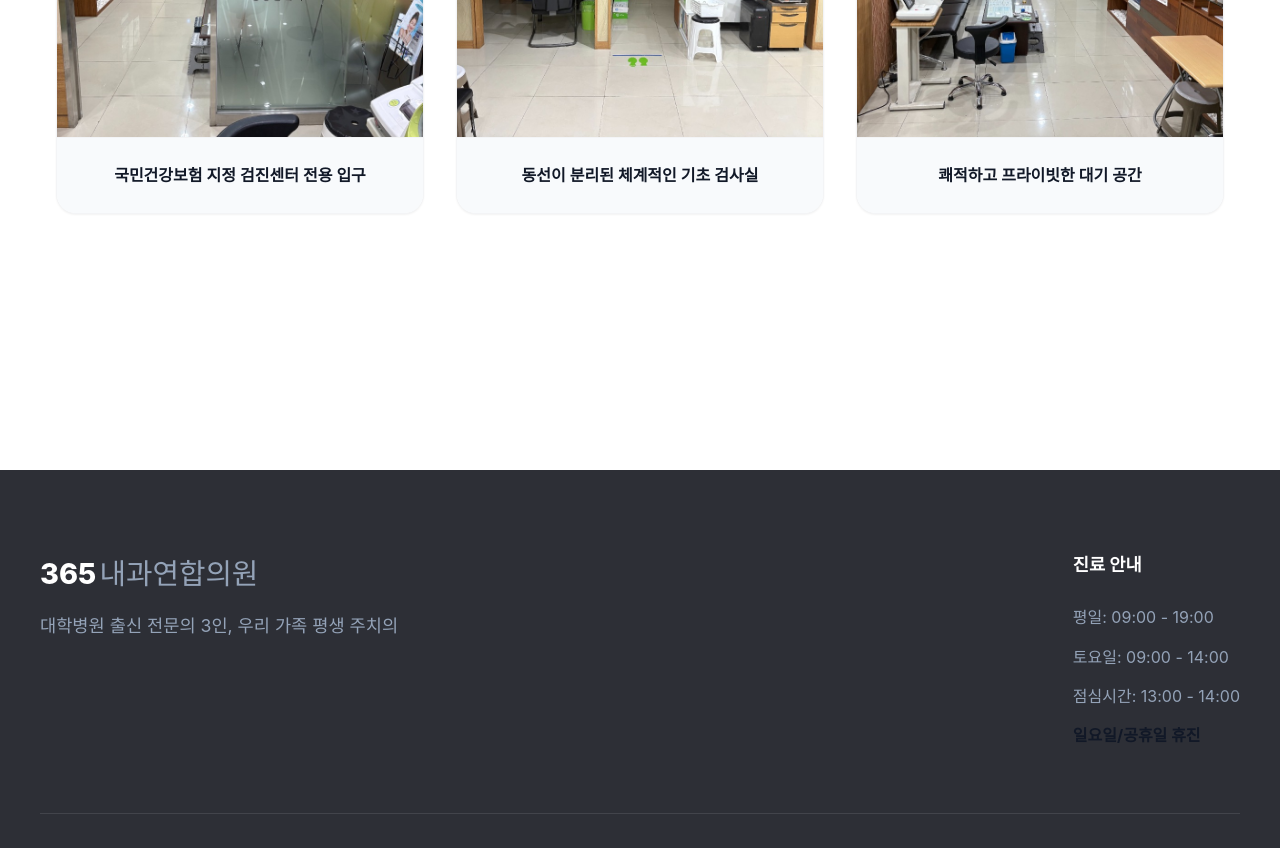
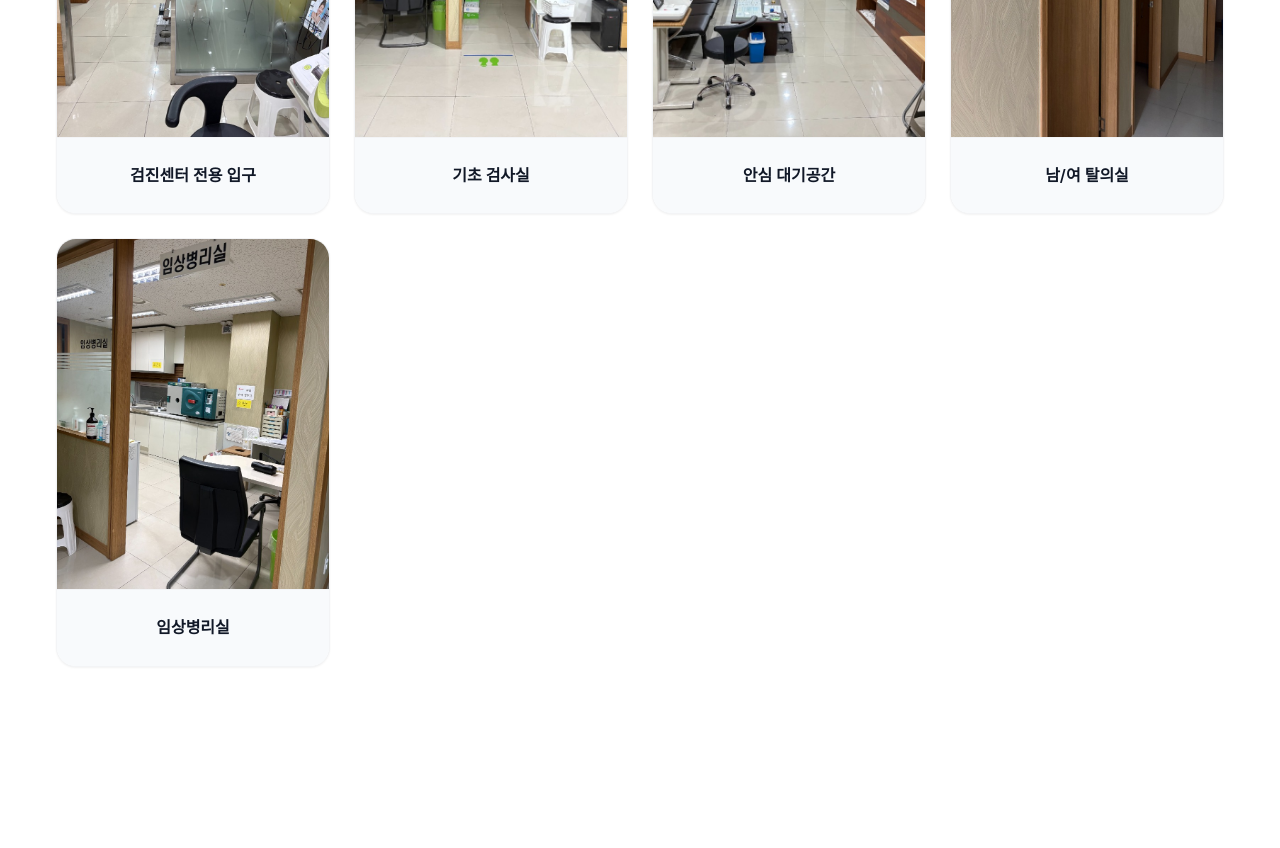
Before and after one commit to bnam1321-bit/365-clinic-web, a Next.js app: page /checkup in a window 1280 px wide. Shown: the part 3000-3848 px from the top of the page. Built offline with nearby package versions, Linux system fonts and the light colour scheme; a web font is replaced by a local one.

Commit message:
Update checkup clinic gallery with 5 photos and compact captions

```diff
--- a/src/app/checkup/page.module.css
+++ b/src/app/checkup/page.module.css
@@ -274,6 +274,7 @@
     }
 
     .photoGrid {
-        grid-template-columns: repeat(3, 1fr);
+        grid-template-columns: repeat(auto-fit, minmax(250px, 1fr));
+        gap: 1.5rem;
     }
 }
--- a/src/app/checkup/page.tsx
+++ b/src/app/checkup/page.tsx
@@ -143,20 +143,32 @@ export default function CheckupPage() {
                     <div className={styles.photoGrid}>
                         <FadeIn delay={0.4} direction="up">
                             <div className={styles.photoCard}>
-                                <img src="/images/checkup_clinic_1.jpg" alt="국민건강보험 건강검진센터 입구" className={styles.clinicImage} />
-                                <div className={styles.photoCaption}>국민건강보험 지정 검진센터 전용 입구</div>
+                                <img src="/images/checkup_clinic_1.jpg" alt="검진센터 전용 입구" className={styles.clinicImage} />
+                                <div className={styles.photoCaption}>검진센터 전용 입구</div>
                             </div>
                         </FadeIn>
                         <FadeIn delay={0.5} direction="up">
                             <div className={styles.photoCard}>
-                                <img src="/images/checkup_clinic_2.jpg" alt="동선이 편리한 기초 검사실과 임상병리실 전경" className={styles.clinicImage} />
-                                <div className={styles.photoCaption}>동선이 분리된 체계적인 기초 검사실</div>
+                                <img src="/images/checkup_clinic_2.jpg" alt="기초 검사실" className={styles.clinicImage} />
+                                <div className={styles.photoCaption}>기초 검사실</div>
                             </div>
                         </FadeIn>
                         <FadeIn delay={0.6} direction="up">
                             <div className={styles.photoCard}>
-                                <img src="/images/checkup_clinic_3.jpg" alt="검진 대기 및 편안한 휴식을 위한 넓고 쾌적한 안심 대기공간" className={styles.clinicImage} />
-                                <div className={styles.photoCaption}>쾌적하고 프라이빗한 대기 공간</div>
+                                <img src="/images/checkup_clinic_3.jpg" alt="안심 대기공간" className={styles.clinicImage} />
+                                <div className={styles.photoCaption}>안심 대기공간</div>
+                            </div>
+                        </FadeIn>
+                        <FadeIn delay={0.7} direction="up">
+                            <div className={styles.photoCard}>
+                                <img src="/images/checkup_clinic_4.jpg" alt="남/여 탈의실" className={styles.clinicImage} />
+                                <div className={styles.photoCaption}>남/여 탈의실</div>
+                            </div>
+                        </FadeIn>
+                        <FadeIn delay={0.8} direction="up">
+                            <div className={styles.photoCard}>
+                                <img src="/images/checkup_clinic_5.jpg" alt="임상병리실" className={styles.clinicImage} />
+                                <div className={styles.photoCaption}>임상병리실</div>
                             </div>
                         </FadeIn>
                     </div>
```
Also changed, not shown: public/images/checkup_clinic_4.jpg (added), public/images/checkup_clinic_5.jpg (added).
